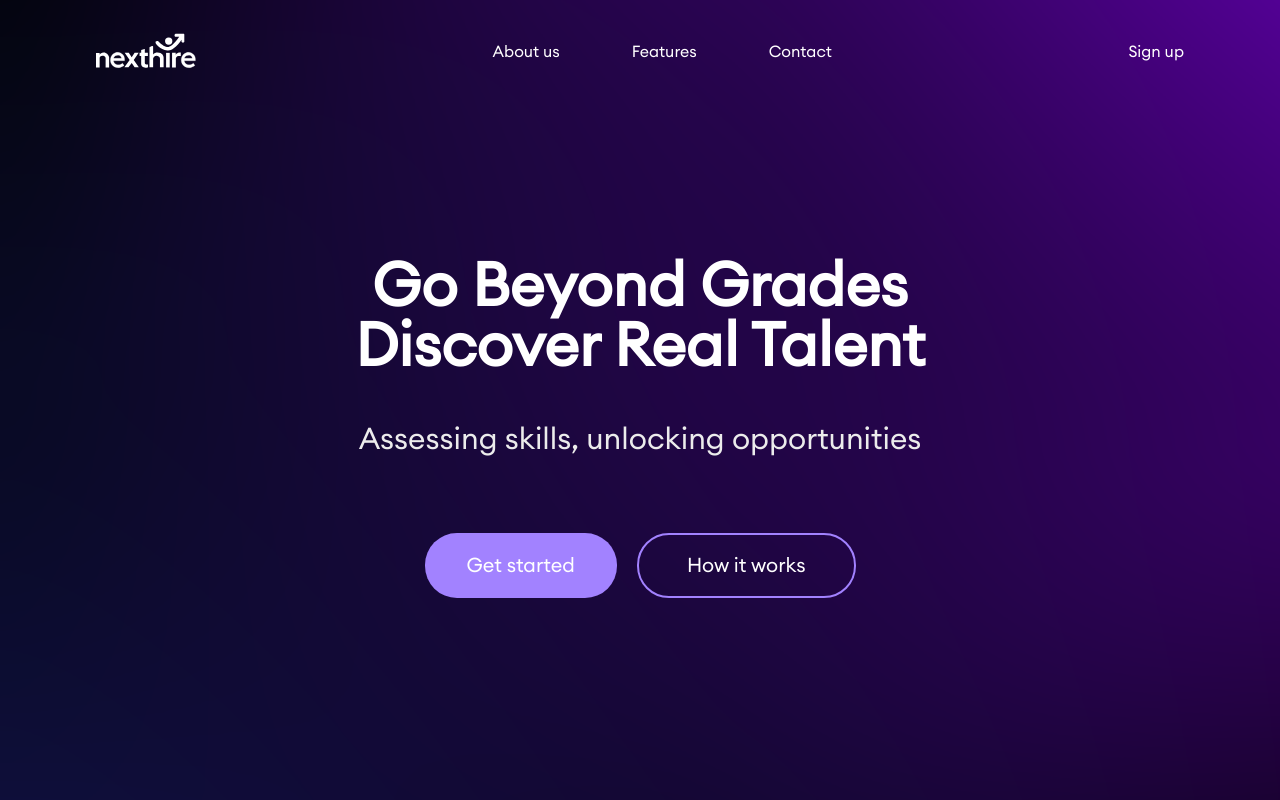
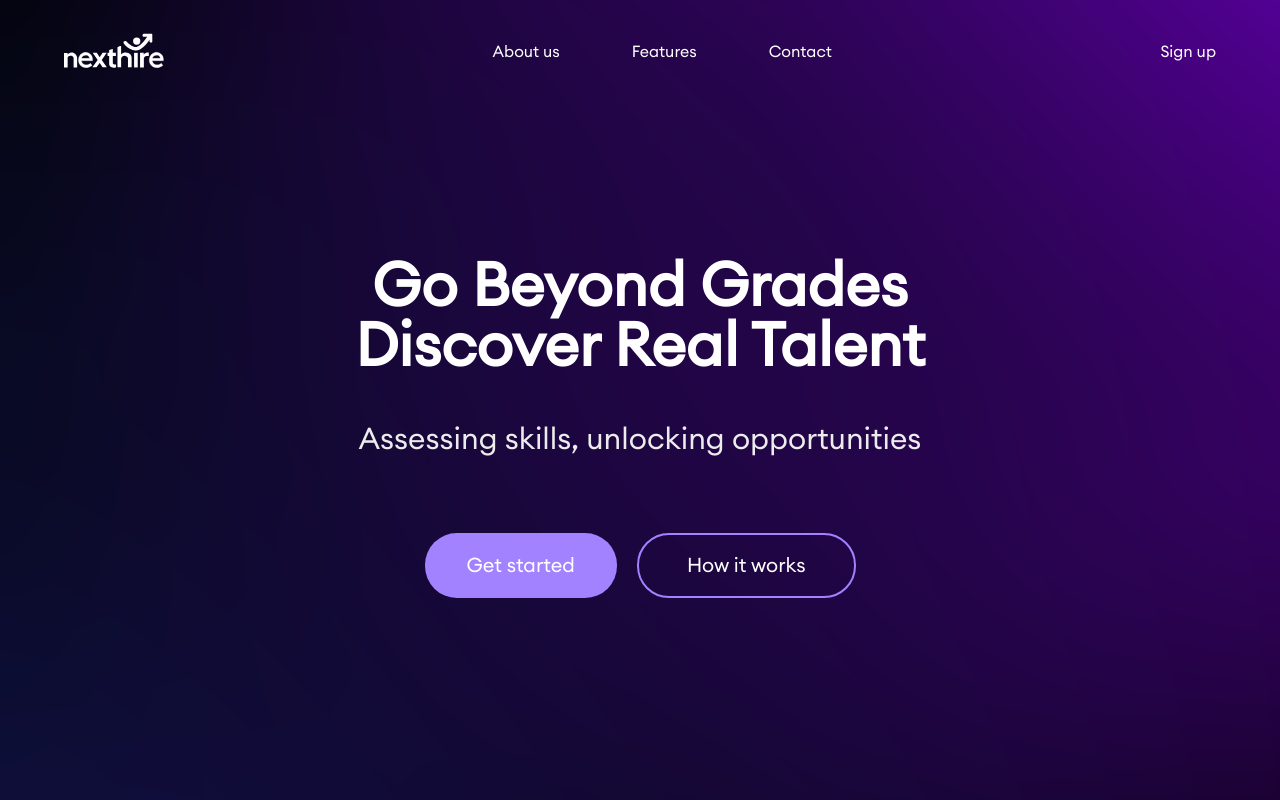
Before and after one commit to YusifValiyev/nexthire, a React (Vite) app: page / in a window 1280 px wide. Shown: the top 800 px of the page. Built offline with nearby package versions, Linux system fonts and the light colour scheme.

Commit message:
Added vercel.json

```diff
--- a/src/index.css
+++ b/src/index.css
@@ -44,32 +44,32 @@
 
     @variant xs {
         max-width: 100%; /* 345px */
-        padding-inline: 6rem;
+        padding-inline: 1rem;
     }
 
     @variant sm {
         max-width: 100%; /* 640px */
-        padding-inline: 6rem;
+        padding-inline: 1rem;
     }
 
     @variant md {
         max-width: 100%; /* 768px */
-        padding-inline: 6rem;
+        padding-inline: 2rem;
     }
 
     @variant lg {
         max-width: 100%; /* 1024px */
-        padding-inline: 6rem;
+        padding-inline: 3rem;
     }
 
     @variant xl {
         max-width: 100%; /* 1280px */
-        padding-inline: 6rem;
+        padding-inline: 4rem;
     }
 
     @variant 2xl {
         max-width: 100%; /* 1536px */
-        padding-inline: 6rem;
+        padding-inline: 5rem;
     }
 
     @variant 3xl {
```
